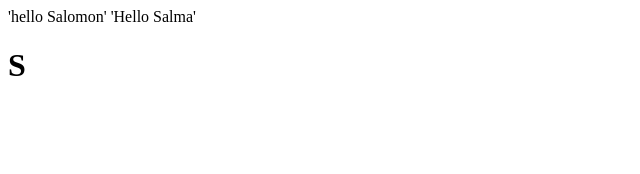
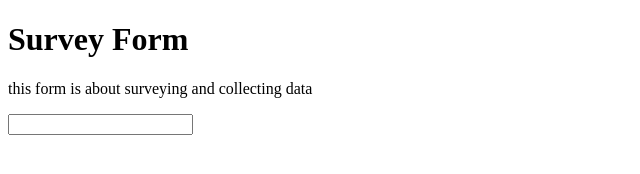
Before and after one commit to saluumaa/Salomon-Salma, a plain HTML site: page index.html in a window 1280 px wide. Shown: the whole page, without its empty margins (0-640 px from the left). Drawn offline with Linux system fonts and the light colour scheme.

Commit message:
first-four

```diff
--- a/index.html
+++ b/index.html
@@ -22,9 +22,14 @@
 
     -->
     <script  src="js/index.js"></script>
-    'hello Salomon'
+    <!-- 'hello Salomon'
     'Hello Salma'
-    <h1>S</h1>
+    <h1>S</h1> -->
 
+    <h1 id="title">Survey Form</h1>
+    <p id="description"> this form is about surveying and collecting data</p>
+    <form id="survey-form">
+        <input id="name" type="text">
+    </form>
   </body>
 </html>
```
